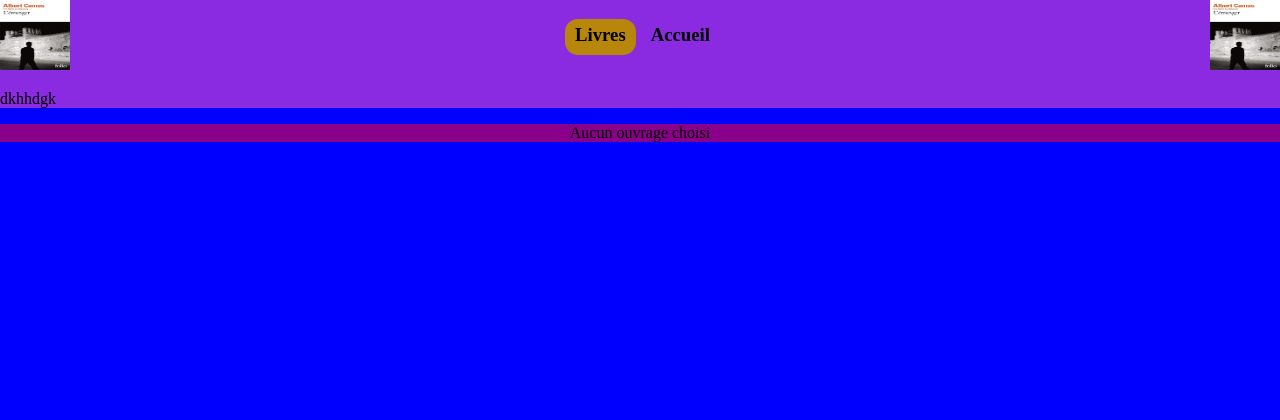
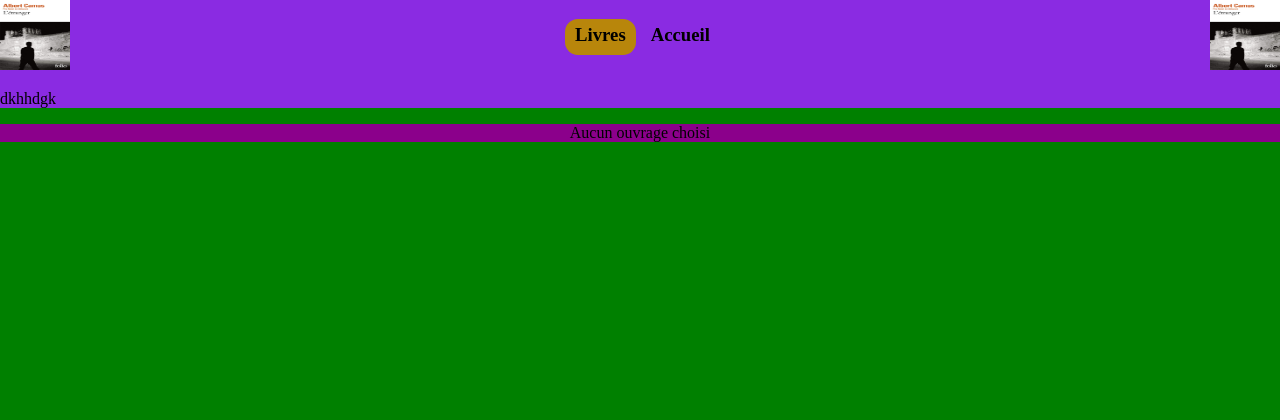
Before and after one commit to oulahcenelyna/librairie, a PHP site: page /affichageLivres.html.php in a window 1280 px wide. Shown: the top 420 px of the page. Run offline with PHP 8.4, Linux system fonts and the light colour scheme.

Commit message:
test css

```diff
--- a/Style/affichageLivresstyle.css
+++ b/Style/affichageLivresstyle.css
@@ -1,5 +1,5 @@
 body{
-    background-color: blue;
+    background-color: green;
     margin: 0;
     padding :0;
 }
```
